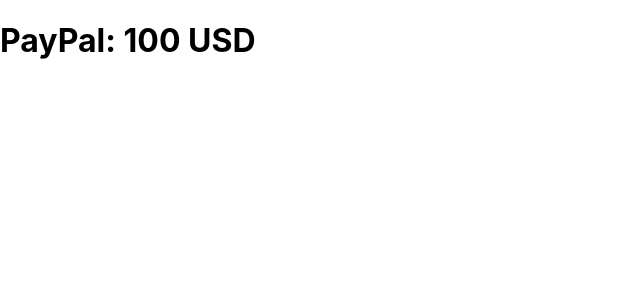
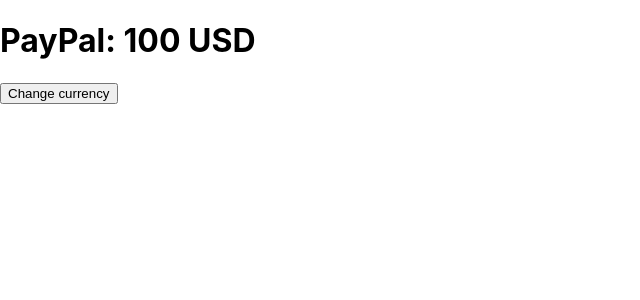
Before and after one commit to ZvoneK99/ITMentorstva, a React (Create React App) app in the folder use-context/: page / in a window 1280 px wide. Shown: the top 300 px of the page, without its empty margins (0-640 px from the left). Built offline with nearby package versions, Linux system fonts and the light colour scheme.

Commit message:
Using useContext

```diff
--- a/use-context/src/App.js
+++ b/use-context/src/App.js
@@ -1,4 +1,4 @@
-import { createContext } from 'react';
+import { createContext, useState } from 'react';
 import './App.css';
 import Payment from './Components/Payment';
 
@@ -6,15 +6,22 @@ export const CurrencyContext = createContext("USD");
 
 function App() {
 
+  const [currency, setCurrency] = useState("USD");
+
+  const updateCurrency = () => {
+    setCurrency("EURO");
+    //console.log(currency);
+  }
 
   return (
     <div>
 
-      <CurrencyContext.Provider value={'USD'}>
+      <CurrencyContext.Provider value={{ currency, updateCurrency }}>
         <Payment />
+        <button onClick={updateCurrency}>Change currency</button>
       </CurrencyContext.Provider>
 
-    </div>
+    </div >
   );
 }
 
--- a/use-context/src/Components/PayPal.jsx
+++ b/use-context/src/Components/PayPal.jsx
@@ -3,9 +3,8 @@ import { CurrencyContext } from "../App";
 
 const PayPal = () => {
 
-    const currency = useContext(CurrencyContext);
+    const { currency } = useContext(CurrencyContext);
     console.log(currency);
-
     return (<>
         <h1>PayPal: 100 {currency}</h1>
     </>);
```
